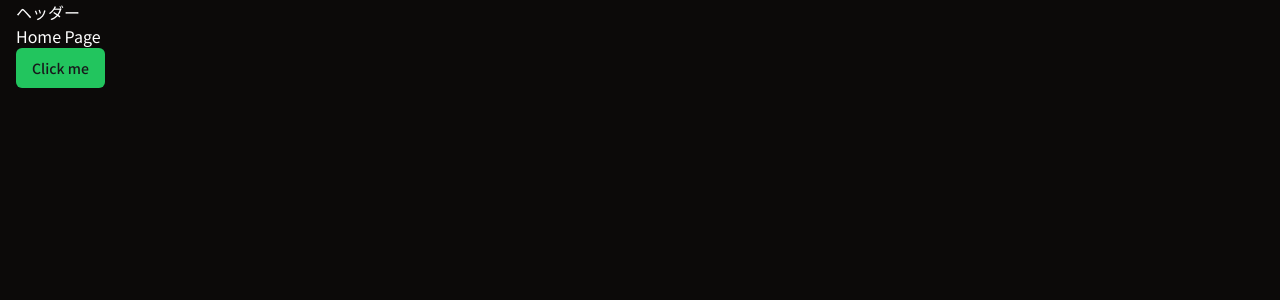
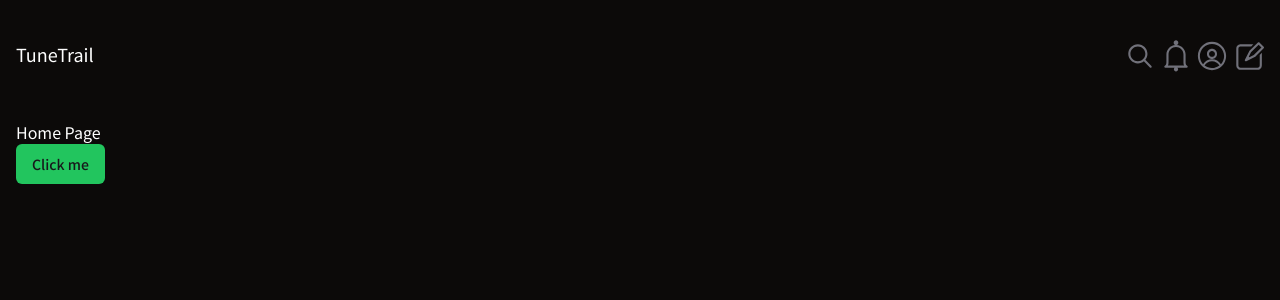
Before and after one commit to kngnkg/tunetrail, a Next.js app in the folder web/: page / in a window 1280 px wide. Shown: the top 300 px of the page. Built offline with nearby package versions, Linux system fonts and the light colour scheme.

Commit message:
Add: icons

```diff
--- a/web/app/(main)/layout.tsx
+++ b/web/app/(main)/layout.tsx
@@ -1,3 +1,5 @@
+import { Icon } from "@/components/icons"
+
 interface LayoutProps {
   children: React.ReactNode
 }
@@ -5,9 +7,16 @@ interface LayoutProps {
 export default function Layout({ children }: LayoutProps) {
   return (
     <div className="flex flex-col min-h-screen">
-      <header className="container">ヘッダー</header>
+      <header className="container flex h-20 mt-10 justify-between border-solid border-1 dark:border-white">
+        <p className="text-lg">TuneTrail</p>
+        <div className="flex gap-1">
+          <Icon type="search" />
+          <Icon type="notify" />
+          <Icon type="user" />
+          <Icon type="new-post" />
+        </div>
+      </header>
       <main className="container flex-1">{children}</main>
-      {/* <footer className="container">フッター</footer> */}
     </div>
   )
 }
--- /dev/null
+++ b/web/components/icons.tsx
@@ -0,0 +1,61 @@
+import {
+  AvatarIcon,
+  BellIcon,
+  ChatBubbleIcon,
+  FileTextIcon,
+  HeartFilledIcon,
+  HeartIcon,
+  MagnifyingGlassIcon,
+  Pencil2Icon,
+} from "@radix-ui/react-icons"
+
+import { cn } from "@/lib/utils"
+
+interface IconProps {
+  type:
+    | "user"
+    | "notify"
+    | "search"
+    | "new-post"
+    | "draft"
+    | "like"
+    | "filled-like"
+    | "comment"
+  className?: string
+}
+
+export const Icon: React.FC<IconProps> = ({ type, className, ...props }) => {
+  const baseClassName = "w-8 h-8 text-zinc-500 dark:text-zinc-500"
+
+  switch (type) {
+    case "user":
+      return <AvatarIcon className={cn(baseClassName, className)} {...props} />
+    case "notify":
+      return <BellIcon className={cn(baseClassName, className)} {...props} />
+    case "search":
+      return (
+        <MagnifyingGlassIcon
+          className={cn(baseClassName, className)}
+          {...props}
+        />
+      )
+    case "new-post":
+      return <Pencil2Icon className={cn(baseClassName, className)} {...props} />
+    case "draft":
+      return (
+        <FileTextIcon className={cn(baseClassName, className)} {...props} />
+      )
+    case "like":
+      return <HeartIcon className={cn(baseClassName, className)} {...props} />
+    case "filled-like":
+      return (
+        <HeartFilledIcon className={cn(baseClassName, className)} {...props} />
+      )
+    case "comment":
+      return (
+        <ChatBubbleIcon className={cn(baseClassName, className)} {...props} />
+      )
+    default:
+      return null
+  }
+}
--- a/web/package.json
+++ b/web/package.json
@@ -10,6 +10,7 @@
     "format": "prettier --write --ignore-path .gitignore './**/*.{js,jsx,ts,tsx,json}'"
   },
   "dependencies": {
+    "@radix-ui/react-icons": "^1.3.0",
     "@radix-ui/react-slot": "^1.0.2",
     "class-variance-authority": "^0.7.0",
     "clsx": "^2.0.0",
```
Also changed, not shown: 1 other file (tests, documents, lock files or other folders).
